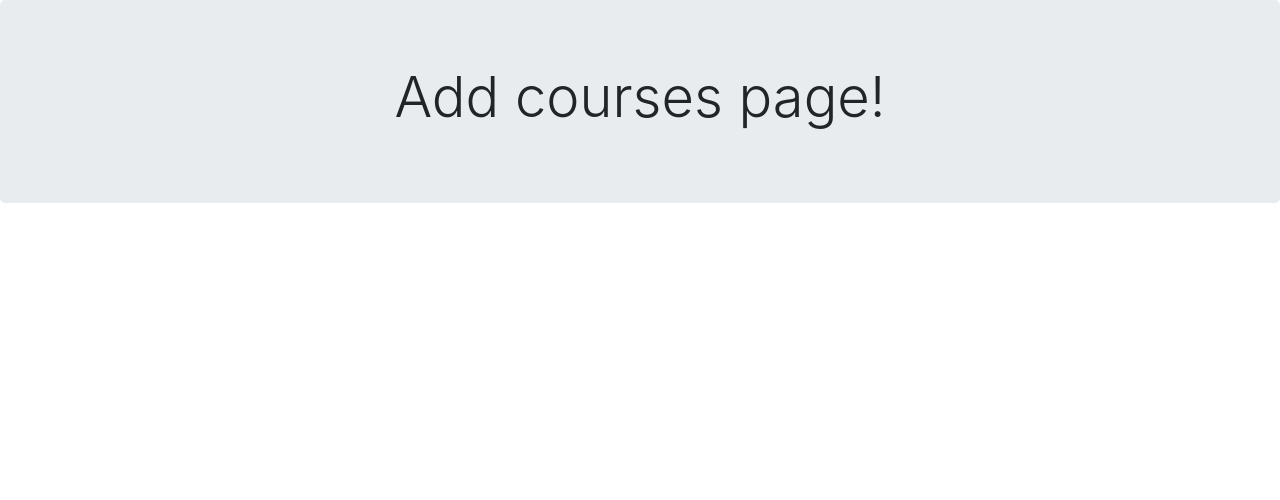
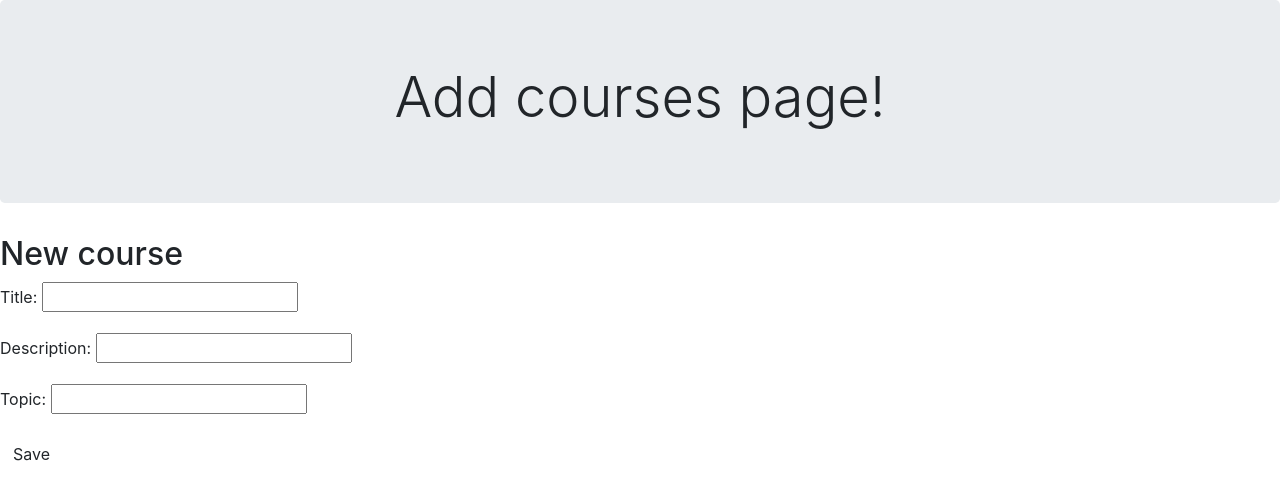
Before and after one commit to rhcu/Edu-MarketPlace-Extended, a Django app: page /courses/add_courses in a window 1280 px wide. Shown: the part 56-556 px from the top of the page. Run offline with Django 3.2, Linux system fonts and the light colour scheme; the visitor is signed in with stand-in values (Sample User, id 1); some libraries are stand-ins or nearby versions.

Commit message:
Add CourseForm

```diff
--- /dev/null
+++ b/marketplace/courses/forms.py
@@ -0,0 +1,9 @@
+from django import forms
+
+from .models import Course
+
+class CourseForm(forms.ModelForm):
+
+    class Meta:
+        model = Course
+        fields = ('title', 'description', 'topic',)
--- a/marketplace/courses/templates/add_courses.html
+++ b/marketplace/courses/templates/add_courses.html
@@ -1,14 +1,16 @@
 <html>
-
     {% include "header.html" %}
-
     <body>
-
         {% include "navbar.html" %}
         <div class="jumbotron">
             <h1 class="display-4 text-center">Add courses page!</h1>
         </div>
-
+        {% block content %}
+        <h2>New course</h2>
+        <form method="POST" class="course-form">{% csrf_token %}
+            {{ form.as_p }}
+            <button type="submit" class="save btn btn-default">Save</button>
+        </form>
+        {% endblock %}
     </body>
-
 </html>
--- a/marketplace/courses/urls.py
+++ b/marketplace/courses/urls.py
@@ -4,5 +4,6 @@ from . import views
 
 urlpatterns = [
     path('', views.index, name='index'),
-    path('add_courses', views.add_courses, name='add_courses')
+    path('add_courses', views.add_courses, name='add_courses'),
+    path('course/<int:pk>/', views.course_detail, name='course_detail'),
 ]
--- a/marketplace/courses/views.py
+++ b/marketplace/courses/views.py
@@ -1,9 +1,11 @@
 from django.shortcuts import render
 from django.contrib.auth.decorators import login_required
-
-# Create your views here.
+from .forms import CourseForm
+from django.shortcuts import redirect
+from django.utils import timezone
+from django.shortcuts import get_object_or_404
 from django.http import HttpResponse
-
+from .models import Course
 
 def index(request):
     userdata = {}
@@ -23,4 +25,18 @@ def index(request):
 
 @login_required
 def add_courses(request):
-    return render(request, 'add_courses.html', {})
+    if request.method == "POST":
+        form = CourseForm(request.POST)
+        if form.is_valid():
+            course = form.save(commit=False)
+            course.owner = request.user
+            course.date_created = timezone.now()
+            course.save()
+            return redirect('course_detail', pk=course.pk)
+    else:
+       form = CourseForm()
+    return render(request, 'add_courses.html', {'form':form})
+
+def course_detail(request, pk):
+    course = get_object_or_404(Course, pk=pk)
+    return render(request, 'course_detail.html', {'course': course})
```
Also changed, not shown: marketplace/courses/templates/course_detail.html (added, +13 -0 lines), marketplace/courses/migrations/0001_initial.py (added). Lines whose indentation alone changed are shown as unchanged.
